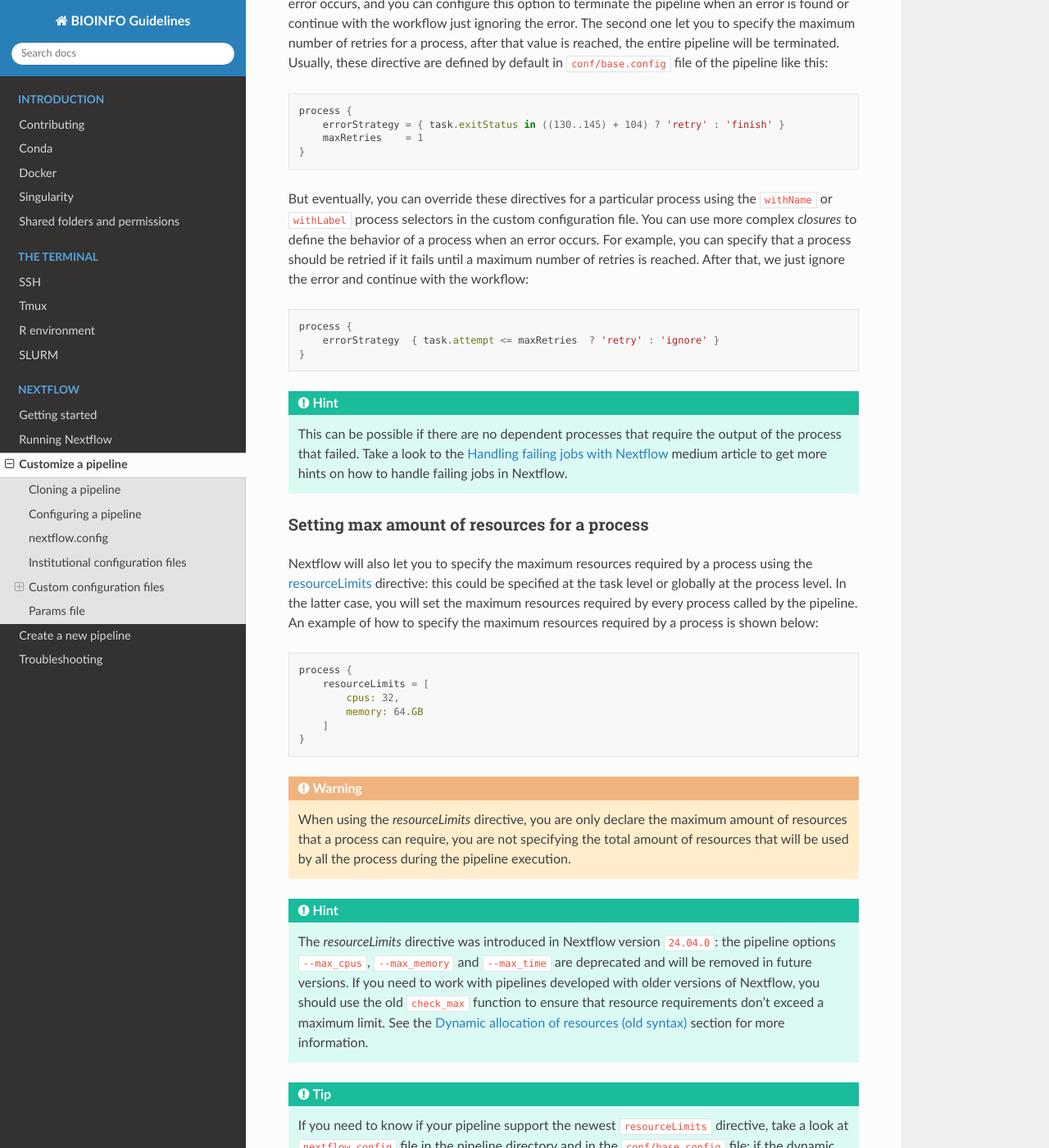
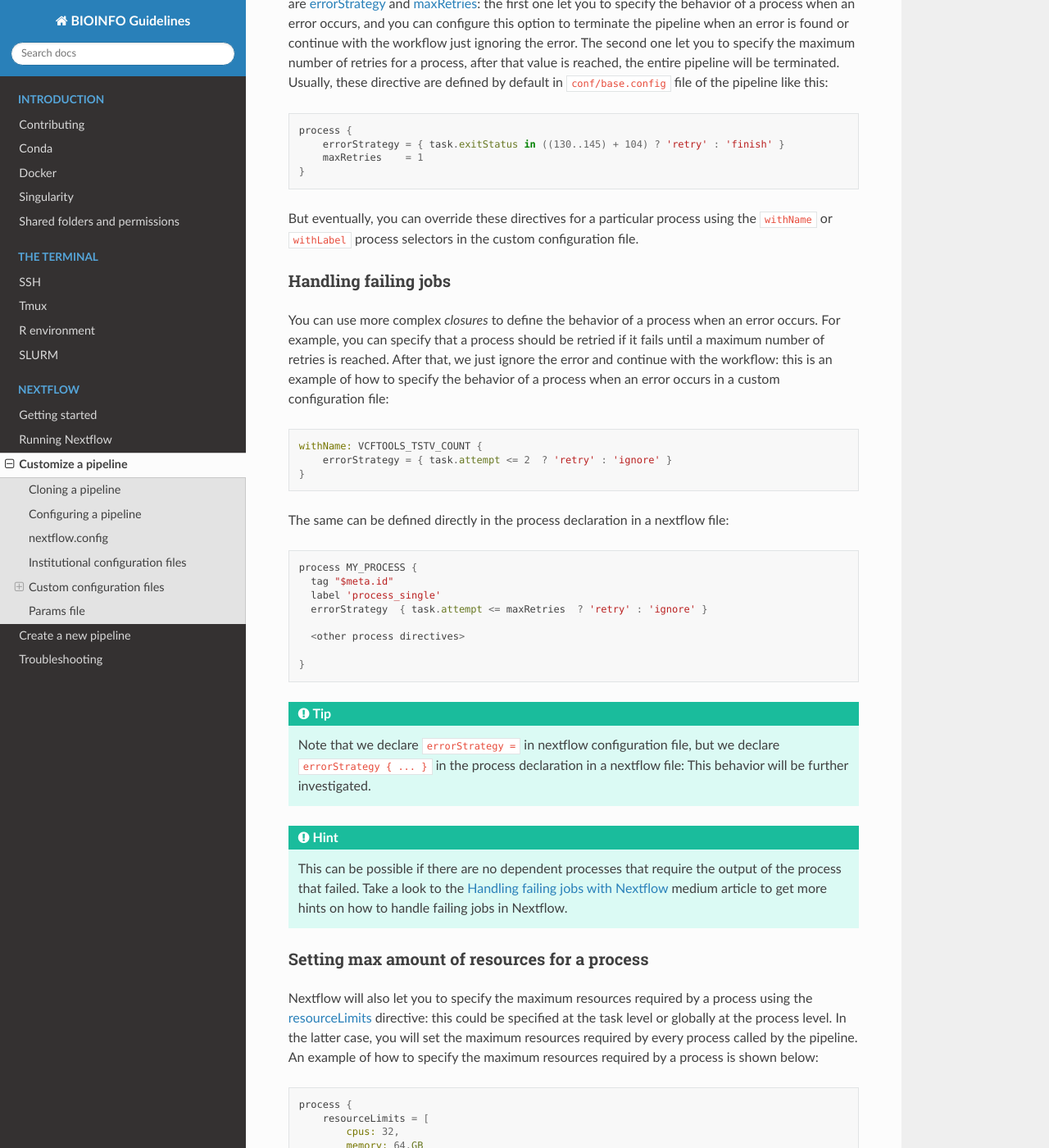
Before and after one commit to cnr-ibba/BIOINFO-guidelines, a Sphinx documentation site: the page built from docs/nextflow/customize.rst, in a window 1280 px wide and 1400 px high, scrolled down 5136 px. Shown: the whole window at 82% size. Built offline with Sphinx 7.4.7 and the Read the Docs theme 3.1.0, drawn with Linux system fonts in a browser that asks for light colours; some of the changed text lies outside the part shown.

Commit message:
:memo: fix and add a new section in nextflow customize
define a section to handle failed job in a dynamic way

```diff
--- a/docs/nextflow/customize.rst
+++ b/docs/nextflow/customize.rst
@@ -265,16 +265,42 @@ pipeline will be terminated. Usually, these directive are defined by default in
 
 But eventually, you can override these directives for a particular process using
 the ``withName`` or ``withLabel`` process selectors in the custom configuration file.
+
+.. _handling-failing-jobs:
+
+Handling failing jobs
+~~~~~~~~~~~~~~~~~~~~~
+
 You can use more complex *closures* to define the behavior of a process when an error
 occurs. For example, you can specify that a process should be retried if it fails
 until a maximum number of retries is reached. After that, we just ignore the error
-and continue with the workflow:
+and continue with the workflow: this is an example of how to specify the behavior
+of a process when an error occurs in a custom configuration file:
 
 .. code-block:: groovy
 
-  process {
-      errorStrategy  { task.attempt <= maxRetries  ? 'retry' : 'ignore' }
+  withName: VCFTOOLS_TSTV_COUNT {
+      errorStrategy = { task.attempt <= 2  ? 'retry' : 'ignore' }
   }
+
+The same can be defined directly in the process declaration in a nextflow file:
+
+.. code-block:: groovy
+
+  process MY_PROCESS {
+    tag "$meta.id"
+    label 'process_single'
+    errorStrategy  { task.attempt <= maxRetries  ? 'retry' : 'ignore' }
+
+    <other process directives>
+
+  }
+
+.. tip::
+
+  Note that we declare ``errorStrategy =`` in nextflow configuration file, but
+  we declare ``errorStrategy { ... }`` in the process declaration in a nextflow file:
+  This behavior will be further investigated.
 
 .. hint::
 
```
Also changed, not shown: docs/nextflow/troubleshooting.rst (+7 -0 lines).
